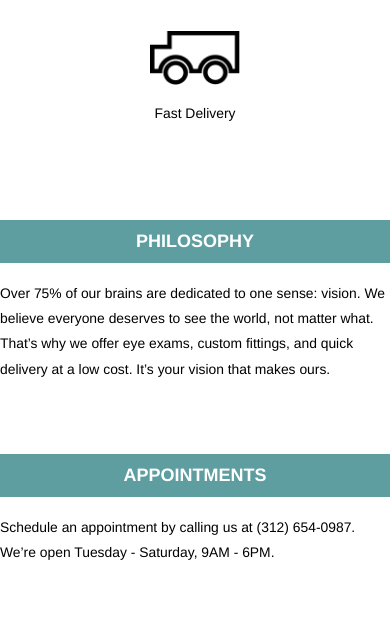
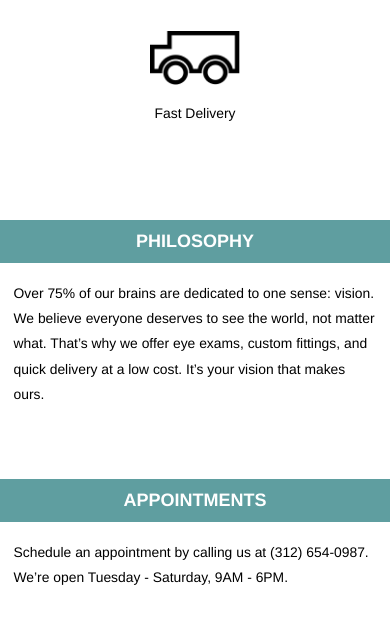
Before and after one commit to valboivin/tortoiseshell-optics, a plain HTML site: page index.html in a window 390 px wide. Shown: the part 737-1368 px from the top of the page. Drawn offline with Linux system fonts and the light colour scheme.

Commit message:
Adjust padding on Philosophy and Appointments P tag

```diff
--- a/resources/css/style.css
+++ b/resources/css/style.css
@@ -250,6 +250,7 @@ h2 {
 
 .container p {
   font-size: 0.77rem;
+  padding: 0 0.75rem;
 }
 
 
```
